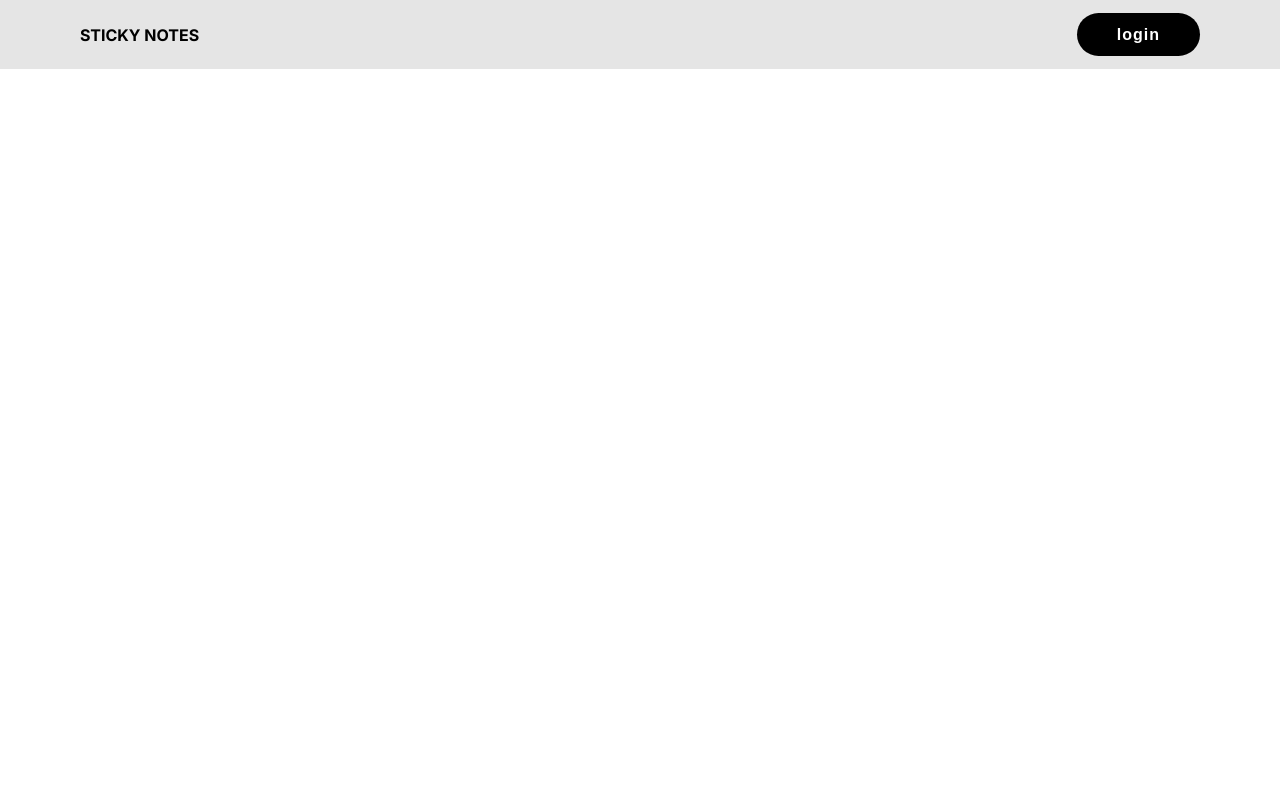
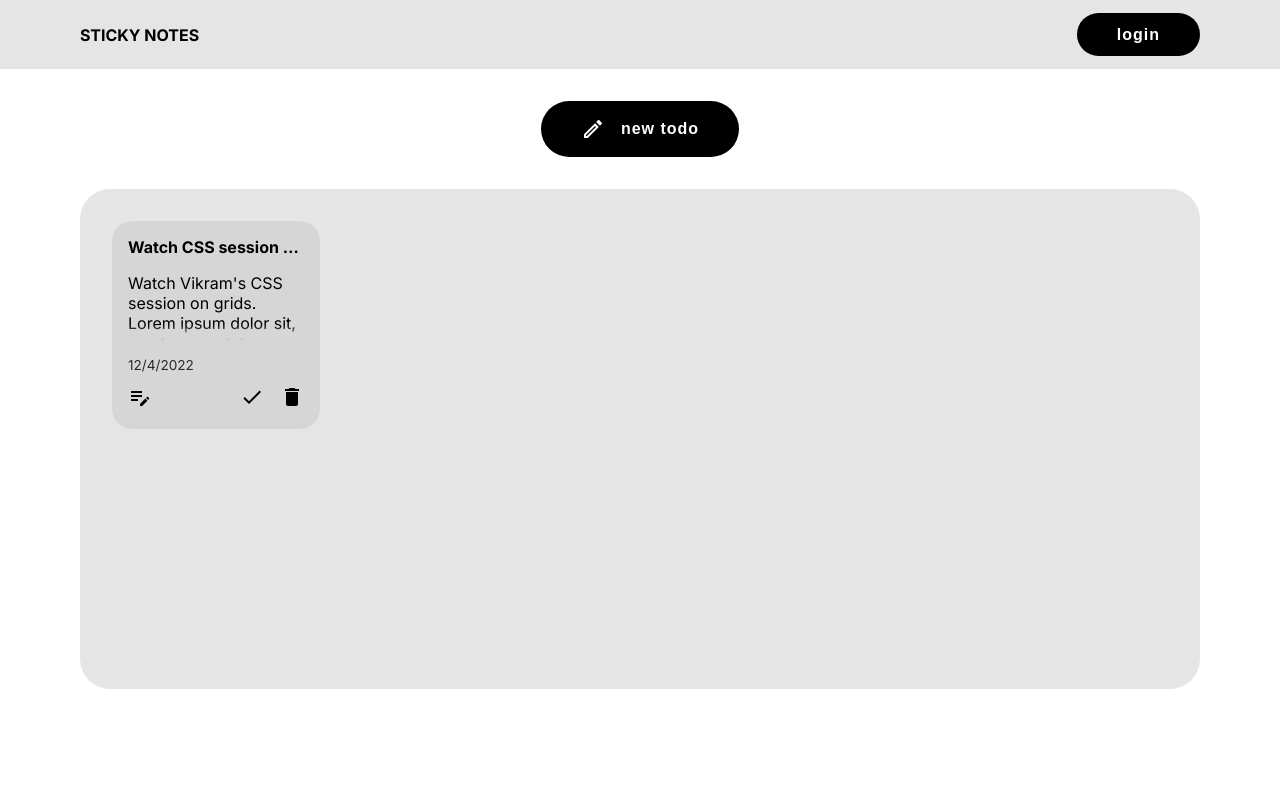
Before and after one commit to iHarryD/sticky-notes, a React (Create React App) app: page /add-todos in a window 1280 px wide. Shown: the top 800 px of the page. Built offline with nearby package versions, Linux system fonts and the light colour scheme.

Commit message:
added todo

```diff
--- a/src/components/add_todos_page/AddTodosPage.js
+++ b/src/components/add_todos_page/AddTodosPage.js
@@ -1,5 +1,26 @@
 import "./css/style.css";
 
+import TodosContainer from "../todos_container/TodosContainer";
+
 export default function AddTodosPage() {
-  return <main></main>;
+  return (
+    <main>
+      <section className="--has-padding --horizontal-flex --centered-flex">
+        <button className="btn --primary-btn --horizontal-flex --centered-flex --has-gap">
+          <svg
+            xmlns="http://www.w3.org/2000/svg"
+            height="24px"
+            viewBox="0 0 24 24"
+            width="24px"
+            fill="#fff"
+          >
+            <path d="M0 0h24v24H0V0z" fill="none" />
+            <path d="M3 17.25V21h3.75L17.81 9.94l-3.75-3.75L3 17.25zM5.92 19H5v-.92l9.06-9.06.92.92L5.92 19zM20.71 5.63l-2.34-2.34c-.2-.2-.45-.29-.71-.29s-.51.1-.7.29l-1.83 1.83 3.75 3.75 1.83-1.83c.39-.39.39-1.02 0-1.41z" />
+          </svg>{" "}
+          new todo
+        </button>
+      </section>
+      <TodosContainer />
+    </main>
+  );
 }
--- a/src/components/header/Header.js
+++ b/src/components/header/Header.js
@@ -1,10 +1,14 @@
+import { Link } from "react-router-dom";
+
 import "./css/style.css";
 
 export default function Header() {
   return (
     <header>
       <nav className="navbar --horizontal-flex">
-        <div className="--bold-700">STICKY NOTES</div>
+        <Link to="/" className="--bold-700">
+          STICKY NOTES
+        </Link>
         <button className="btn --primary-btn --has-hover-overlay">login</button>
       </nav>
     </header>
--- a/src/components/header/css/style.css
+++ b/src/components/header/css/style.css
@@ -1,6 +1,6 @@
 .navbar {
   align-items: center;
-  background: var(--NAVBAR-BACKGROUND-CLR);
+  background: var(--SECONDARY-BACKGROUND-CLR);
   justify-content: space-between;
   padding: 0.8em var(--MAIN-PADDING-X);
 }
--- /dev/null
+++ b/src/components/todo/Todo.js
@@ -0,0 +1,71 @@
+import "./css/style.css";
+
+export default function Todo() {
+  const todo = {
+    title: "Watch CSS session Lorem ipsum dolor sit",
+    description:
+      "Watch Vikram's CSS session on grids. Lorem ipsum dolor sit, amet consectetur adipisicing elit. Placeat, quas necessitatibus. Quidem et ipsa corporis esse beatae praesentium aspernatur nihil ducimus eos.",
+    createdOn: "12/4/2022",
+    completed: false,
+  };
+
+  return (
+    <div className="todo --verticle-flex --has-padding">
+      <p className="todo-title --bold-600" title={todo.title}>
+        {todo.title}
+      </p>
+      <p className="todo-description">{todo.description}</p>
+      <p className="todo-created-date">{todo.createdOn}</p>
+      <div className="todo-footer --horizontal-flex">
+        <button className="btn --icon-only-btn --hover-icon-btn" title="Edit">
+          <svg
+            className="edit-icon"
+            xmlns="http://www.w3.org/2000/svg"
+            enable-background="new 0 0 24 24"
+            height="24px"
+            viewBox="0 0 24 24"
+            width="24px"
+            fill="#000"
+          >
+            <rect fill="none" height="24" width="24" />
+            <path d="M3,10h11v2H3V10z M3,8h11V6H3V8z M3,16h7v-2H3V16z M18.01,12.87l0.71-0.71c0.39-0.39,1.02-0.39,1.41,0l0.71,0.71 c0.39,0.39,0.39,1.02,0,1.41l-0.71,0.71L18.01,12.87z M17.3,13.58l-5.3,5.3V21h2.12l5.3-5.3L17.3,13.58z" />
+          </svg>
+        </button>
+        <div className="--horizontal-flex --has-gap">
+          <button
+            className="btn --icon-only-btn --hover-icon-btn"
+            title="Mark as completed"
+          >
+            <svg
+              className="completed-icon"
+              xmlns="http://www.w3.org/2000/svg"
+              height="24px"
+              viewBox="0 0 24 24"
+              width="24px"
+              fill="#000"
+            >
+              <path d="M0 0h24v24H0V0z" fill="none" />
+              <path d="M9 16.2L4.8 12l-1.4 1.4L9 19 21 7l-1.4-1.4L9 16.2z" />
+            </svg>
+          </button>
+          <button
+            className="btn --icon-only-btn --hover-icon-btn"
+            title="Delete todo"
+          >
+            <svg
+              className="delete-icon"
+              xmlns="http://www.w3.org/2000/svg"
+              height="24px"
+              viewBox="0 0 24 24"
+              width="24px"
+              fill="#000"
+            >
+              <path d="M0 0h24v24H0z" fill="none" />
+              <path d="M6 19c0 1.1.9 2 2 2h8c1.1 0 2-.9 2-2V7H6v12zM19 4h-3.5l-1-1h-5l-1 1H5v2h14V4z" />
+            </svg>
+          </button>
+        </div>
+      </div>
+    </div>
+  );
+}
--- /dev/null
+++ b/src/components/todo/css/style.css
@@ -0,0 +1,62 @@
+.todo {
+  border-radius: var(--TODO-BORDER-RADIUS);
+  background: var(--TODO-BACKGROUND-CLR);
+  gap: 0.5em;
+  height: 13rem;
+  width: 13rem;
+}
+
+.todo-title {
+  overflow-x: clip;
+  text-overflow: ellipsis;
+  white-space: nowrap;
+}
+
+.todo-description {
+  flex-grow: 1;
+  margin: 0.5em 0;
+  overflow: hidden;
+  position: relative;
+}
+
+.todo-description::after {
+  background: linear-gradient(#0000, var(--TODO-BACKGROUND-CLR));
+  content: "";
+  height: 1rem;
+  position: absolute;
+  left: 0;
+  right: 0;
+  bottom: 0;
+}
+
+.todo-created-date {
+  font-size: 0.85em;
+  margin-bottom: 0.3em;
+  opacity: 0.8;
+}
+
+.todo-footer {
+  justify-content: space-between;
+}
+
+.--hover-icon-btn {
+  transition: all var(--TRANSITION-DURATION);
+}
+
+/*
+.--hover-icon-btn:hover {
+  transform: translateY(-3px);
+}
+*/
+
+.--hover-icon-btn:hover .edit-icon {
+  fill: rgb(32, 71, 180);
+}
+
+.--hover-icon-btn:hover .delete-icon {
+  fill: rgb(189, 23, 23);
+}
+
+.--hover-icon-btn:hover .completed-icon {
+  fill: rgb(21, 129, 39);
+}
--- /dev/null
+++ b/src/components/todos_container/TodosContainer.js
@@ -0,0 +1,11 @@
+import "./css/style.css";
+
+import Todo from "../todo/Todo";
+
+export default function TodosContainer() {
+  return (
+    <section className="your-todos-section">
+      <Todo />
+    </section>
+  );
+}
--- /dev/null
+++ b/src/components/todos_container/css/style.css
@@ -0,0 +1,7 @@
+.your-todos-section {
+  background: var(--SECONDARY-BACKGROUND-CLR);
+  border-radius: var(--BORDER-RADIUS);
+  height: 500px;
+  margin-top: 1em;
+  padding: 2em;
+}
--- a/src/css/generic.css
+++ b/src/css/generic.css
@@ -16,7 +16,7 @@ button,
 input,
 a,
 ul {
-  background: inherit;
+  background: transparent;
   border: none;
   color: inherit;
   font-size: inherit;
@@ -27,7 +27,7 @@ ul {
 
 main {
   min-height: 100vh;
-  padding: VAR(--MAIN-PADDING-X);
+  padding: 1em VAR(--MAIN-PADDING-X);
 }
 
 img {
@@ -60,7 +60,7 @@ img {
 
 .btn.--secondary-btn::after {
   content: "";
-  background: var(--SECONDARY-BTN-HOVER-BACKGROUND-CLR);
+  background: var(--SECONDARY-BACKGROUND-CLR);
   border-radius: inherit;
   position: absolute;
   top: 0;
--- a/src/css/variables.css
+++ b/src/css/variables.css
@@ -1,12 +1,12 @@
 :root {
   --ACCENT-CLR: #000;
   --HOVER-OVERLAY-CLR: #3030307a;
-  --NAVBAR-BACKGROUND-CLR: #0000001a;
   --PRIMARY-BACKGROUND-CLR: #fff;
   --PRIMARY-FONT-CLR: #000000;
   --SECONDARY-FONT-CLR: rgb(255, 255, 255);
-  --SECONDARY-BTN-HOVER-BACKGROUND-CLR: #0000001a;
+  --SECONDARY-BACKGROUND-CLR: #0000001a;
   --SHADOW-CLR: #000000;
+  --TODO-BACKGROUND-CLR: #d6d6d6;
 
   --BORDER-RADIUS: 30px;
   --BTN-PADDING-Y: 1em;
@@ -15,6 +15,7 @@
   --HAS-PADDING-VALUE: 1rem;
   --BTN-INPUT-BORDER-WIDTH: 2px;
   --MAIN-PADDING-X: 5em;
+  --TODO-BORDER-RADIUS: 20px;
 
   --TRANSITION-DURATION: 120ms;
 }
```
